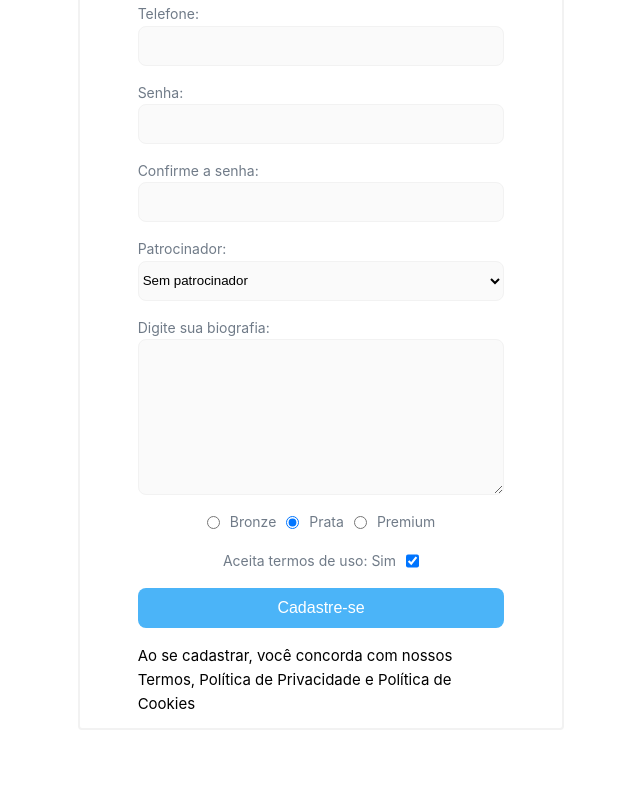
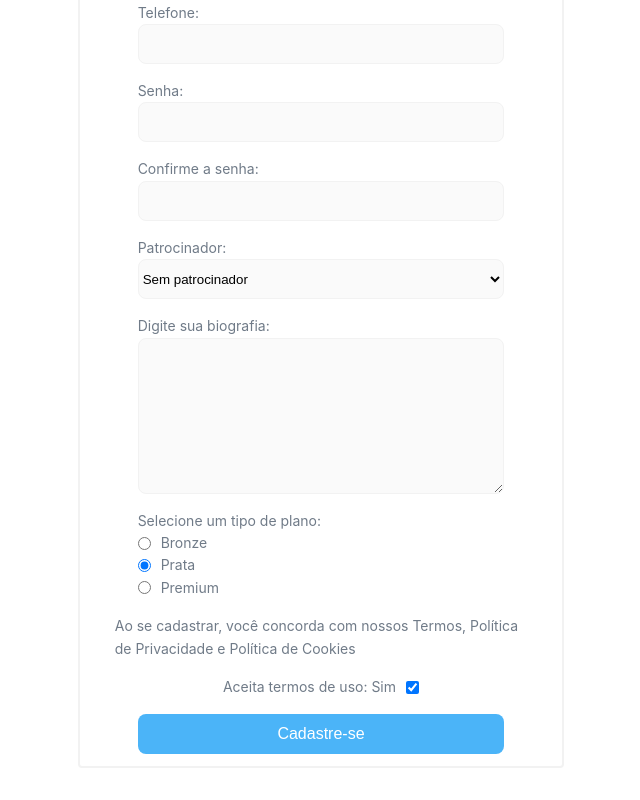
Before and after one commit to EduardoPSRodrigues/Curso-Vue-Js, a Vue app in the folder Clone Instagram VueJS/: page /cadastro in a window 1280 px wide. Shown: the part 443-1243 px from the top of the page, without its empty margins (319-959 px from the left). Before the commit the page ends 1205 px from the top, so only its background shows below. Built offline with nearby package versions, Linux system fonts and the light colour scheme.

Commit message:
Estilização da tela de cadastro

```diff
--- a/Clone Instagram VueJS/src/components/SignUp/SignUp.vue
+++ b/Clone Instagram VueJS/src/components/SignUp/SignUp.vue
@@ -8,47 +8,27 @@
 
         <div class="form-element">
             <label for="nomeCompleto">Nome Completo:</label>
-        <input
-        class="form-input"
-        type="text"
-        id="nomeCompleto"
-        v-model="nomeCompleto">
+            <input class="form-input" type="text" id="nomeCompleto" v-model="nomeCompleto">
         </div>
 
         <div class="form-element">
             <label for="email">E-mail:</label>
-        <input
-        class="form-input"
-        type="text"
-        id="email"
-        v-model="email" >
+            <input class="form-input" type="text" id="email" v-model="email">
         </div>
 
         <div class="form-element">
             <label for="telefone">Telefone:</label>
-        <input
-        class="form-input"
-        type="text"
-        id="telefone"
-        v-model="telefone" >
+            <input class="form-input" type="text" id="telefone" v-model="telefone">
         </div>
 
         <div class="form-element">
             <label for="password">Senha:</label>
-        <input
-        class="form-input"
-        type="password"
-        id="password"
-        v-model="password" >
+            <input class="form-input" type="password" id="password" v-model="password">
         </div>
 
         <div class="form-element">
             <label for="confirmarPassword">Confirme a senha:</label>
-        <input
-        class="form-input"
-        type="password"
-        id="confirmarPassword"
-        v-model="confirmarPassword" >
+            <input class="form-input" type="password" id="confirmarPassword" v-model="confirmarPassword">
         </div>
 
         <div class="form-element">
@@ -64,30 +44,43 @@
 
         <div class="form-element">
             <label for="biografia">Digite sua biografia:</label>
-        <textarea class="form-textarea" id="biografia" cols="30" rows="10" v-model="biografia" ></textarea>
+            <textarea class="form-textarea" id="biografia" cols="30" rows="10" v-model="biografia"></textarea>
         </div>
 
-
+        <div class="form-element">
+            <p>Selecione um tipo de plano:</p>
 
             <div class="form-radio">
-        <input id="Bronze" type="radio" v-model="tipoPlano" value="1">  <label for="Bronze">Bronze </label>
-        <input id="Prata" type="radio" v-model="tipoPlano" value="2">  <label for="Prata">Prata </label>
-        <input id="Premium" type="radio" v-model="tipoPlano" value="3">  <label for="Premium">Premium </label>
+                <input id="Bronze" type="radio" v-model="tipoPlano" value="1">
+                <label for="Bronze">Bronze </label>
             </div>
 
+            <div class="form-radio">
+                <input id="Prata" type="radio" v-model="tipoPlano" value="2">
+                <label for="Prata">Prata </label>
+            </div>
+
+            <div class="form-radio">
+                <input id="Premium" type="radio" v-model="tipoPlano" value="3">
+                <label for="Premium">Premium </label>
+            </div>
+
+        </div>
+
+        <p class="form-element p-confirmeTermos">Ao se cadastrar, você concorda com nossos Termos, Política de Privacidade
+        e Política de Cookies</p>
 
         <div class="form-confirmeTermos">
+
             <label for="confirmeTermos">Aceita termos de uso: {{ confirmeTermos ? 'Sim' : 'Não' }}</label>
             <input type="checkbox" id="confirmeTermos" v-model="confirmeTermos">
         </div>
 
         <button type="submit">Cadastre-se</button>
 
-      <p class="form-element">Ao se cadastrar, você concorda com nossos Termos, Política de Privacidade
-         e Política de Cookies</p>
+
 
     </form>
-
 </template>
 
   <!-- Java Script -->
@@ -116,24 +109,16 @@
   <!-- Estilização -->
 
 <style scoped>
-  .error-box {
-    background-color: tomato;
-    width: 80%;
-    color: #fff;
-    margin: 4px;
 
-  }
+
 .form-login {
 margin: 0 auto;
 width: 40%;
-
 border-radius: 4px;
 border: 2px solid #f2f2f2;
-
 display: flex;
 flex-direction: column;
 gap: 16px;
-
 align-items: center;
 padding: 12px;
 }
@@ -145,23 +130,21 @@
 .form-input {
 background-color: #fafafa;
 height: 40px;
-    width: 80%;
-
+width: 100%;
 border-radius: 8px;
 border: 1px solid #f2f2f2;
-
 outline: none;
 }
 
 .form-element {
 display: flex;
 flex-direction: column;
-
 width: 80%;
 }
 
 
-.form-textarea, .form-select {
+.form-textarea,
+.form-select {
 
 background-color: #fafafa;
 width: 100%;
@@ -176,11 +159,29 @@ outline: none;
     height: 40px;
 }
 
-  .form-element input {
-    width: 100%;
+.form-confirmeTermos,
+.form-radio {
+display: flex;
+gap: 10px;
+align-items: center;
 }
 
-  label {
+.p-confirmeTermos{
+    width: 90%;
+}
+
+.input-error {
+border-color: red;
+}
+
+.error-box {
+background-color: tomato;
+width: 80%;
+color: #fff;
+margin: 4px;
+}
+
+label, p {
 color: #707b88;
 font-size: 14px;
 }
@@ -202,18 +203,6 @@ outline: none;
 background-color: #2985c2;
 }
 
-
-
-  .input-error {
-    border-color: red;
-  }
-
-  .form-confirmeTermos, .form-radio{
-display: flex;
-gap: 10px;
-justify-items: left;
-justify-content: left;
-}
 </style>
 
 
```
Lines whose indentation alone changed are shown as unchanged.
